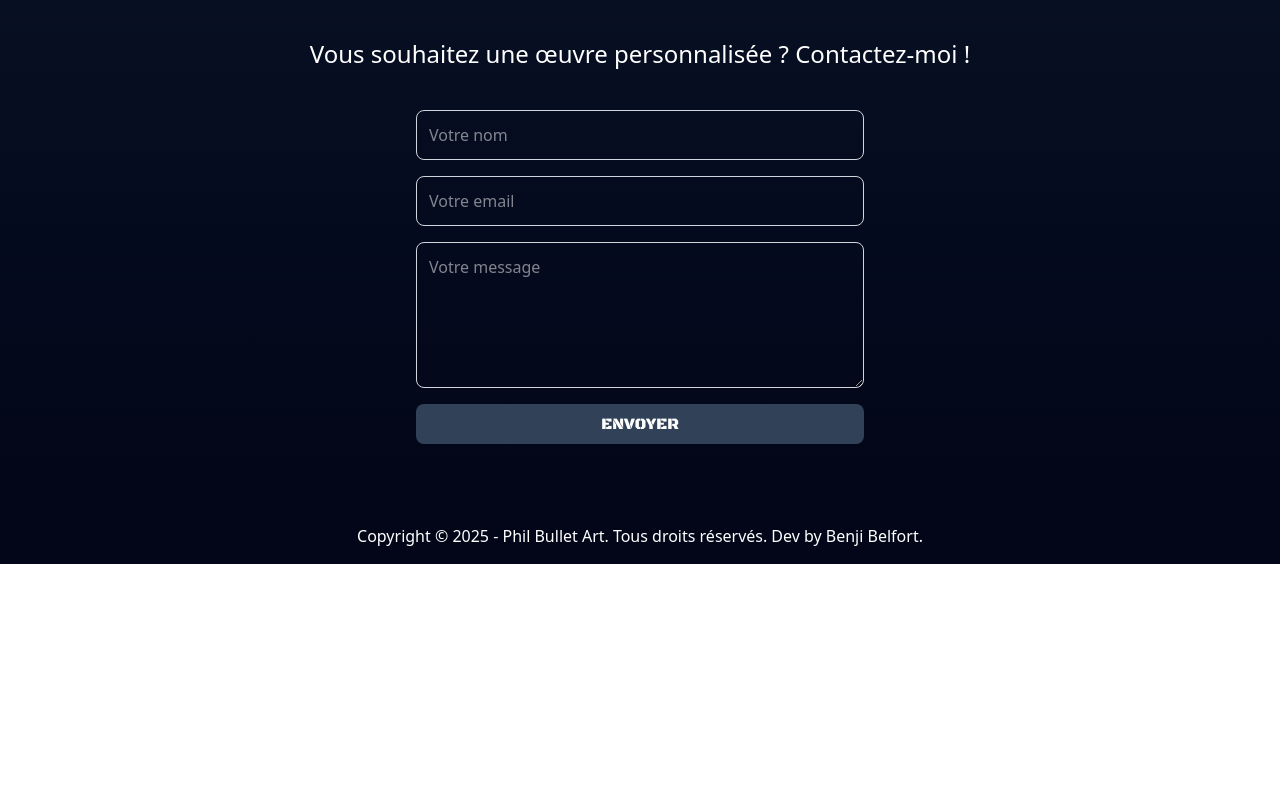
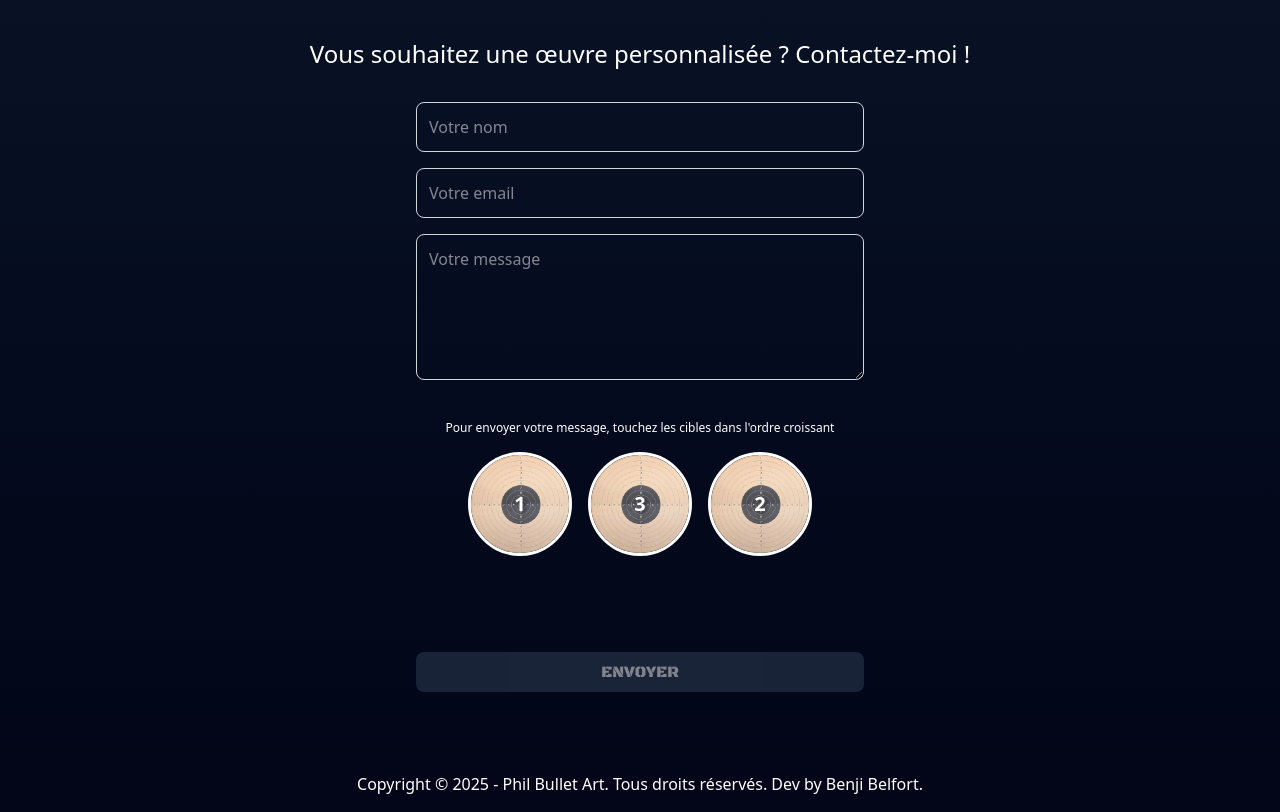
Before and after one commit to BenjiBelfort/phil-dev, a React (Vite) app: page / in a window 1280 px wide. Shown: the part 3768-4580 px from the top of the page. Before the commit the page ends 4332 px from the top, so only its background shows below. Built offline with nearby package versions, Linux system fonts and the light colour scheme; a web font is replaced by a local one.

Commit message:
ajout captcha custom

```diff
--- a/src/components/Contact.jsx
+++ b/src/components/Contact.jsx
@@ -1,7 +1,13 @@
-import { useRef, useState } from "react";
+import { useRef, useState, useEffect, useCallback } from "react";
 import emailjs from "@emailjs/browser";
-import { motion, AnimatePresence } from "framer-motion"; // ✅ Import de Framer Motion pour les animations
+import { motion, AnimatePresence } from "framer-motion";
 import { EnvelopeIcon } from "@heroicons/react/24/outline";
+
+const stains = [
+  "/taches/tache1.png",
+  "/taches/tache2.png",
+  "/taches/tache3.png"
+];
 
 const Contact = () => {
   const form = useRef();
@@ -9,10 +15,62 @@ const Contact = () => {
   const [isSubmitted, setIsSubmitted] = useState(false);
   const [responseMsg, setResponseMsg] = useState("");
 
+  // États pour le captcha
+  const [captchaOrder, setCaptchaOrder] = useState([]);
+  const [userClicks, setUserClicks] = useState([]);
+  const [captchaClicked, setCaptchaClicked] = useState([null, null, null]);
+  const [captchaSuccess, setCaptchaSuccess] = useState(false);
+  const [captchaError, setCaptchaError] = useState(false);
+
+  // On encapsule shuffleCaptcha dans un useCallback pour éviter l'avertissement ESLint
+  const shuffleCaptcha = useCallback(() => {
+    let numbers = [1, 2, 3];
+    // On mélange l'ordre
+    for (let i = numbers.length - 1; i > 0; i--) {
+      const j = Math.floor(Math.random() * (i + 1));
+      [numbers[i], numbers[j]] = [numbers[j], numbers[i]];
+    }
+    setCaptchaOrder(numbers);
+    setUserClicks([]);
+    setCaptchaClicked([null, null, null]);
+    setCaptchaSuccess(false);
+    setCaptchaError(false);
+  }, []);
+
+  // Au chargement, on génère le captcha
+  useEffect(() => {
+    shuffleCaptcha();
+  }, [shuffleCaptcha]);
+
+  // Gestion des clics sur les images du captcha
+  const handleCaptchaClick = (number, index) => {
+    if (captchaClicked[index]) return;
+    const newClicks = [...userClicks, number];
+    setUserClicks(newClicks);
+
+    // Génère une tâche aléatoire pour cet index
+    const randomStain = {
+      src: stains[Math.floor(Math.random() * stains.length)],
+      rotation: Math.random() * 360
+    };
+    const newCaptchaClicked = [...captchaClicked];
+    newCaptchaClicked[index] = randomStain;
+    setCaptchaClicked(newCaptchaClicked);
+
+    if (newClicks.length === 3) {
+      if (JSON.stringify(newClicks) === JSON.stringify([1, 2, 3])) {
+        setCaptchaSuccess(true);
+        setCaptchaError(false);
+      } else {
+        setCaptchaError(true);
+      }
+    }
+  };
+
   const handleSubmit = (e) => {
     e.preventDefault();
+    if (!captchaSuccess) return;
     setLoading(true);
-
     emailjs
       .sendForm(
         "service_g942k8k", // Remplacez par votre ID de service
@@ -25,7 +83,7 @@ const Contact = () => {
           console.log(result.text);
           setResponseMsg("Merci de m'avoir contacté\nJe vous répondrai au plus vite !");
           setLoading(false);
-          setIsSubmitted(true); // ✅ Masquer le formulaire et afficher le message
+          setIsSubmitted(true);
           form.current.reset();
         },
         (error) => {
@@ -42,17 +100,11 @@ const Contact = () => {
       className="bg-gradient-to-b from-slate-900 to-slate-950 py-16 flex flex-col items-center"
     >
       {/* Titre */}
-      <h3 className="uppercase font-primary text-white text-5xl md:text-7xl text-center mb-12">
-        Contact
-      </h3>
+      <h3 className="uppercase font-primary text-white text-5xl md:text-7xl text-center mb-12">Contact</h3>
 
-      {/* Image cercle */}
+      {/* Image dans un cercle */}
       <div className="w-40 h-40 md:w-52 md:h-52 rounded-full border-4 border-white overflow-hidden">
-        <img
-          src="/contact.webp"
-          alt="Photo de contact"
-          className="w-full h-full object-cover"
-        />
+        <img src="/contact.webp" alt="Photo de contact" className="w-full h-full object-cover" />
       </div>
 
       {/* Texte intro */}
@@ -60,17 +112,16 @@ const Contact = () => {
         <p>Vous souhaitez une œuvre personnalisée ? Contactez-moi !</p>
       </div>
 
-      {/* ✅ Gestion des animations avec AnimatePresence */}
       <AnimatePresence mode="wait">
         {!isSubmitted ? (
           <motion.form
             key="formulaire"
             ref={form}
             onSubmit={handleSubmit}
-            className="px-7 md:px-0 mt-10 w-full max-w-md flex flex-col gap-4"
+            className="px-7 md:px-0 mt-8 w-full max-w-md flex flex-col gap-4"
             initial={{ scale: 1 }}
             animate={{ scale: 1 }}
-            exit={{ scale: 0.5, opacity: 0, transition: { duration: 0.3 } }} // ✅ Zoom out au départ
+            exit={{ scale: 0.5, opacity: 0, transition: { duration: 0.3 } }}
           >
             <input
               type="text"
@@ -93,17 +144,66 @@ const Contact = () => {
               className="p-3 rounded-lg border text-white border-gray-300 focus:outline-none focus:ring-2 focus:ring-blue-500"
               required
             ></textarea>
+
+            {/* CAPTCHA personnalisé */}
+            <div className="mt-6">
+              {/* Texte explicatif */}
+              <p className="text-center mb-4 text-xs text-white">
+                Pour envoyer votre message, touchez les cibles dans l&apos;ordre croissant
+              </p>
+
+              {/* Cibles */}
+              <div className="flex justify-center gap-4">
+                {captchaOrder.map((number, index) => (
+                  <div
+                    key={index}
+                    onClick={() => handleCaptchaClick(number, index)}
+                    className="relative cursor-pointer border-3 border-white rounded-full overflow-hidden w-20 h-20 md:w-26 md:h-26 cursor-custom"
+                  >
+                    <img src="/cible-captcha.webp" alt="captcha" className="w-full h-full object-cover" />
+                    {captchaClicked[index] ? (
+                      <img
+                        src={captchaClicked[index].src}
+                        alt="Tâche"
+                        className="absolute inset-0 w-full h-full object-contain"
+                        style={{ transform: `rotate(${captchaClicked[index].rotation}deg)` }}
+                      />
+                    ) : (
+                      <span className="absolute inset-0 flex items-center justify-center font-bold text-white text-xl text-drop-shadow">
+                        {number}
+                      </span>
+                    )}
+                  </div>
+                ))}
+              </div>
+            </div>
+
+
+            {/* Zone fixe pour le message d'erreur ou de succès */}
+              <div className="min-h-[48px] flex items-center justify-center mt-4">
+                {captchaError && (
+                  <button
+                    type="button"
+                    onClick={shuffleCaptcha}
+                    className="px-4 py-2 bg-red-600 text-white uppercase rounded-lg"
+                  >
+                    Rejouer
+                  </button>
+                )}
+                {captchaSuccess && (
+                  <p className="text-green-500 text-center">✅ vous êtes bien un sniper !</p>
+                )}
+              </div>
+
             <button
               type="submit"
-              className="px-4 py-2 bg-slate-700 text-white font-secondary uppercase rounded-lg hover:bg-slate-600 transition-transform duration-300 ease-in-out cursor-custom"
+              className={`px-4 py-2 bg-slate-700 text-white font-secondary uppercase rounded-lg transition duration-300 ${
+                captchaSuccess ? "hover:bg-slate-600 cursor-pointer" : "opacity-50 cursor-not-allowed"
+              }`}
+              disabled={!captchaSuccess || loading}
             >
               {loading ? "Envoi..." : "Envoyer"}
             </button>
-            {responseMsg && !isSubmitted && (
-              <p className="px-4 py-2 bg-slate-700 text-white font-secondary uppercase rounded-lg hover:bg-slate-600 transition-transform duration-300 ease-in-out hover:scale-110 cursor-custom">
-                {responseMsg}
-              </p>
-            )}
           </motion.form>
         ) : (
           <motion.div
@@ -115,7 +215,7 @@ const Contact = () => {
             exit={{ scale: 0.5, opacity: 0 }}
             transition={{ duration: 0.4 }}
           >
-            <EnvelopeIcon className="h-16 w-16 text-white mb-4" /> {/* ✅ Logo enveloppe */}
+            <EnvelopeIcon className="h-16 w-16 text-white mb-4" />
             <p className="text-center text-xl whitespace-pre-line">{responseMsg}</p>
           </motion.div>
         )}
--- a/src/components/GalleryItem.jsx
+++ b/src/components/GalleryItem.jsx
@@ -1,28 +1,16 @@
-import { useRef, useState, useEffect } from "react";
+import { motion } from "framer-motion";
 import PropTypes from "prop-types";
-import { useOnScreen } from "../hook/useOnScreen";
 
 const GalleryItem = ({ item, onClick, statusColors }) => {
-  const ref = useRef(null);
-  const isVisible = useOnScreen(ref, "-50px");
-  const [hasAppeared, setHasAppeared] = useState(false);
-
-  useEffect(() => {
-    if (isVisible && !hasAppeared) {
-      setHasAppeared(true);
-    }
-  }, [isVisible, hasAppeared]);
-
   return (
-    <div
-      ref={ref}
-      className={`cursor-pointer overflow-hidden rounded-lg shadow-lg aspect-square flex items-center justify-center transition-transform duration-300 ease-in-out hover:scale-110 ${
-        hasAppeared ? "opacity-100 translate-y-0" : "opacity-0 translate-y-10"
-      }`}
+    <motion.div
+      className="cursor-pointer overflow-hidden rounded-lg shadow-lg aspect-square flex items-center justify-center transition-transform duration-300 ease-in-out hover:scale-110"
       onClick={onClick}
+      initial={{ opacity: 0, y: 10 }}
+      whileInView={{ opacity: 1, y: 0 }}
+      viewport={{ once: true, margin: "-50px" }}
     >
       {item.type === "desc" ? (
-        // Card de description dans la grille
         <div className="w-full h-full bg-white text-black relative p-3 pb-10 md:p-4 flex flex-col">
           <div className="font-secondary md:text-xl uppercase">{item.longTitle}</div>
           <div className="relative flex-1 mt-1 text-xs md:text-base overflow-hidden min-h-[4rem]">
@@ -34,7 +22,6 @@ const GalleryItem = ({ item, onClick, statusColors }) => {
           </span>
         </div>
       ) : (
-        // Image avec bandeau de statut
         <div className="relative w-full h-full">
           <img
             src={item.path}
@@ -54,7 +41,7 @@ const GalleryItem = ({ item, onClick, statusColors }) => {
           )}
         </div>
       )}
-    </div>
+    </motion.div>
   );
 };
 
```
Also changed, not shown: cible-captcha.webp (added).
